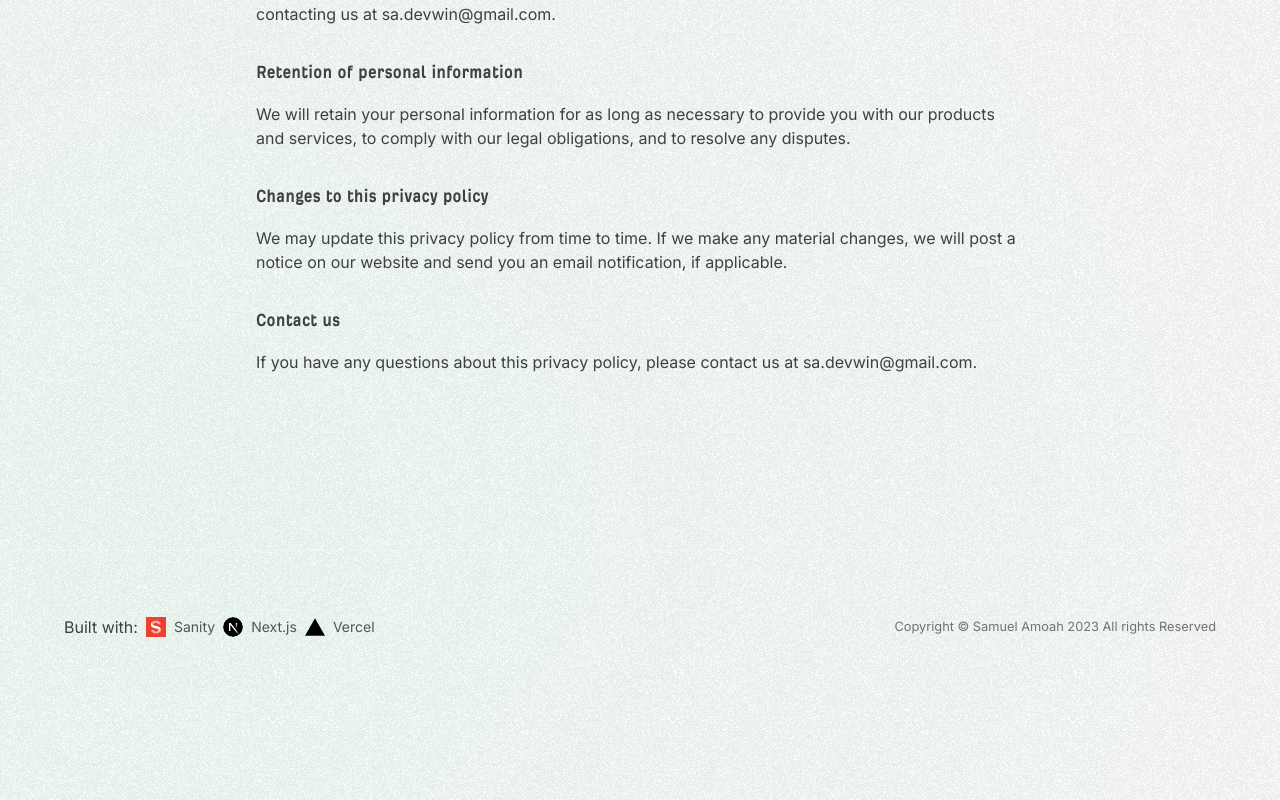
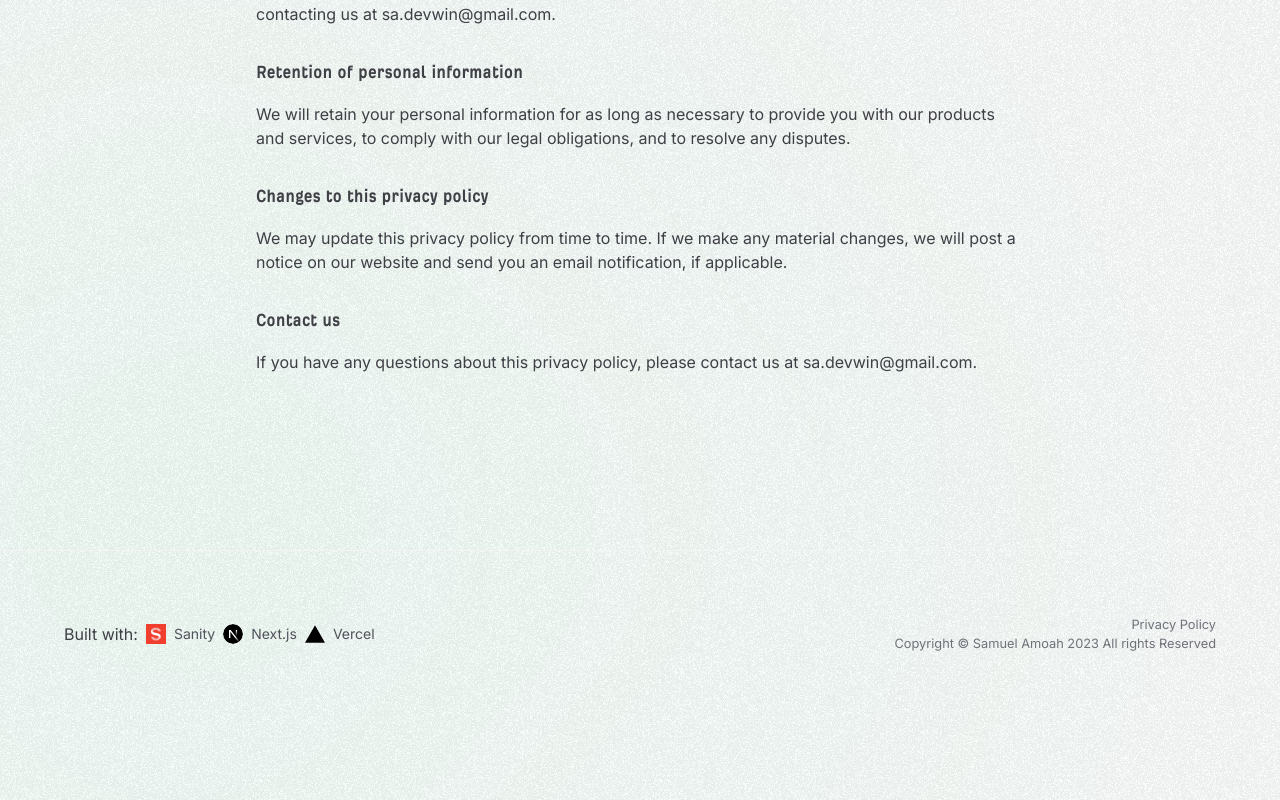
Before and after one commit to samcuxx/samuelamoah, a Next.js app: page /privacypolicy in a window 1280 px wide. Shown: the part 1599-2399 px from the top of the page. Built offline with nearby package versions, Linux system fonts and the light colour scheme; no server answers.

Commit message:
🔏 added privacypolicy to footer

```diff
--- a/app/components/global/Footer.tsx
+++ b/app/components/global/Footer.tsx
@@ -3,6 +3,7 @@ import sanitylogo from "@/public/sanity.png";
 import vercellogo from "@/public/vercel.svg";
 import nextjslogo from "@/public/nextjs.svg";
 import UnmountStudio from "./Unmount";
+import Link from "next/link";
 
 export default function Footer() {
   return (
@@ -75,6 +76,9 @@ export default function Footer() {
             </a> */}
 
             <small className="text-zinc-500">
+            <Link href="/privacypolicy">Privacy Policy</Link>
+            </small>
+            <small className="text-zinc-500">
               Copyright &copy; Samuel Amoah {new Date().getFullYear()} All
               rights Reserved
             </small>
```
